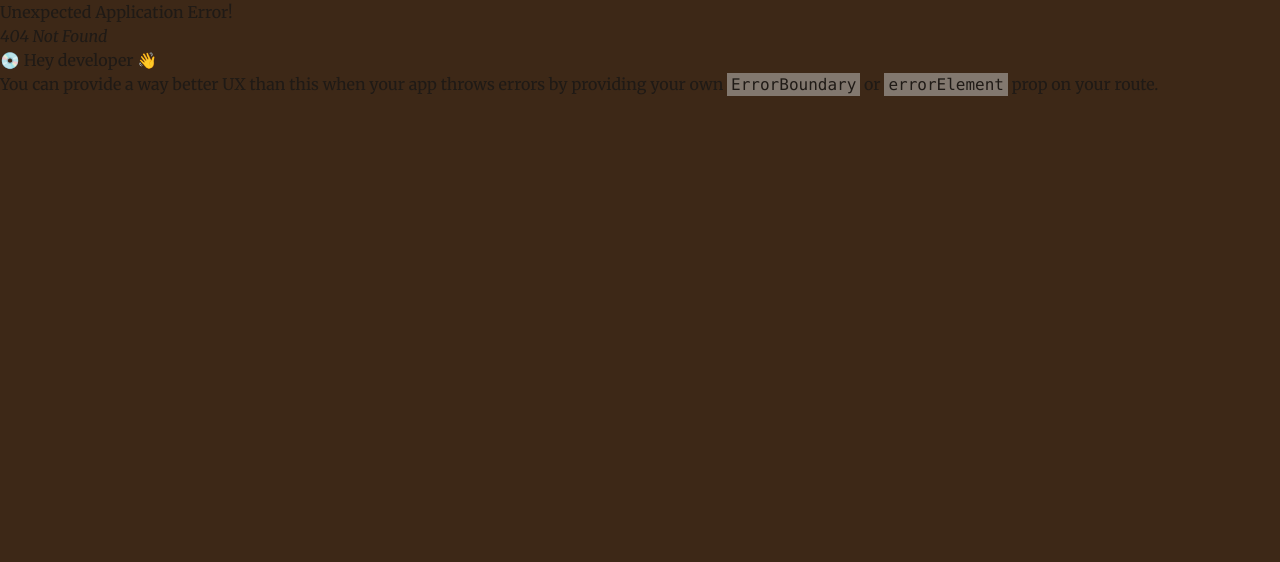
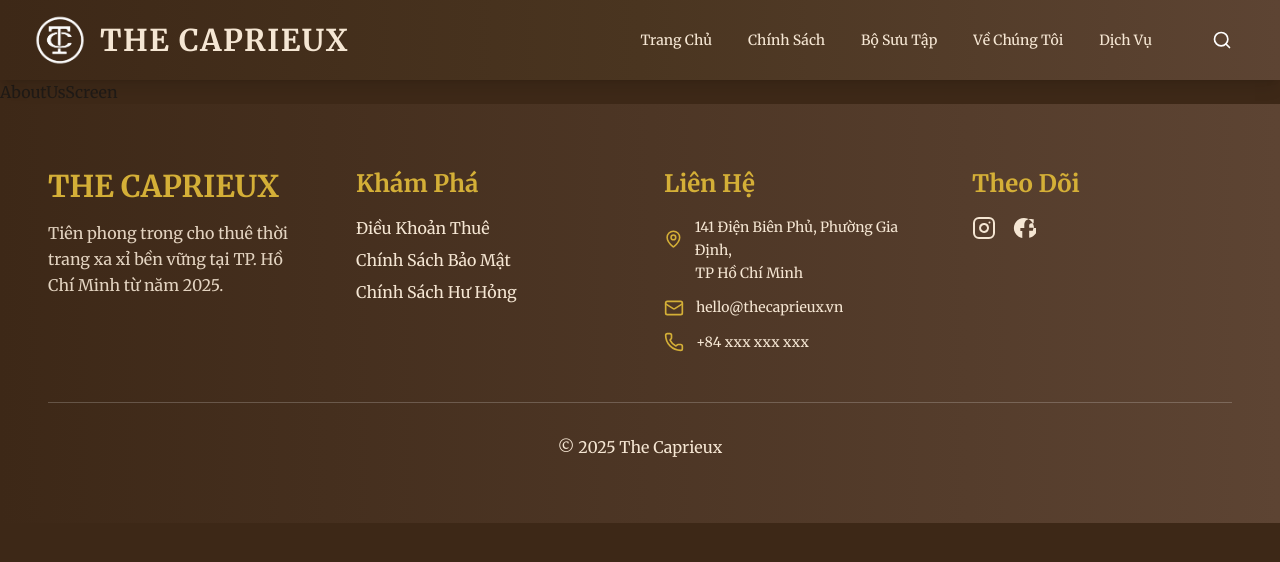
Before and after one commit to phglamm/caprieux, a React (Vite) app: page /about-us in a window 1280 px wide. Before the commit this address had no page. Shown: the top 562 px of the page. Built offline with nearby package versions, Linux system fonts and the light colour scheme.

Commit message:
fixing bug UI

```diff
--- a/src/components/Footer/Footer.jsx
+++ b/src/components/Footer/Footer.jsx
@@ -1,18 +1,19 @@
+import { Mail, Phone, MapPin, Instagram } from "lucide-react";
+
 const Footer = () => (
-  <footer className="w-full bg-gradient-to-r from-[#3d2817] to-[#5d4433] text-[#f5e6d3] py-16 px-6 lg:px-12">
+  <footer className="w-full bg-linear-to-r from-[#3d2817] to-[#5d4433] text-[#f5e6d3] py-16 px-6 lg:px-12">
     <div className="max-w-7xl mx-auto">
-      <div className="grid grid-cols-1 md:grid-cols-2 lg:grid-cols-4 gap-12">
-        <div>
-          <h3 className="text-3xl mb-4 text-[#d4af37] font-bold">
-            THE CAPRIEUX
-          </h3>
+      <div className="grid grid-cols-1 sm:grid-cols-2 lg:grid-cols-4 gap-12 items-start">
+        <div className="space-y-4">
+          <h3 className="text-3xl text-[#d4af37] font-bold">THE CAPRIEUX</h3>
           <p className="opacity-90 leading-relaxed">
             Tiên phong trong cho thuê thời trang xa xỉ bền vững tại TP. Hồ Chí
             Minh từ năm 2025.
           </p>
         </div>
-        <div>
-          {/* The component uses Tailwind CSS to style the content and make it responsive. */}
+
+        <div className="space-y-4">
+          <h4 className="text-2xl text-[#d4af37] font-bold">Khám Phá</h4>
           <ul className="space-y-2">
             <li>
               <a href="#" className="hover:text-[#d4af37] transition-colors">
@@ -31,21 +32,69 @@ const Footer = () => (
             </li>
           </ul>
         </div>
-        <div>
-          <h4 className="mb-4 text-[#d4af37] text-xl font-bold">Liên Hệ</h4>
-          <p className="leading-relaxed">
-            📍 TP. Hồ Chí Minh, Việt Nam
-            <br />
-            📧 hello@thecaprieux.vn
-            <br />
-            📱 +84 xxx xxx xxx
-          </p>
+
+        <div className="space-y-4">
+          <h4 className="text-2xl text-[#d4af37] font-bold">Liên Hệ</h4>
+          <ul className="space-y-3 text-sm leading-relaxed">
+            <li>
+              <div className="flex items-center gap-3">
+                <MapPin className="w-5 h-5 text-[#d4af37]" aria-hidden />
+                <span>141 Điện Biên Phủ, Phường Gia Định,</span>
+              </div>
+              <span className="ml-[12%]">TP Hồ Chí Minh</span>
+            </li>
+            <li className="flex items-center gap-3">
+              <Mail className="w-5 h-5 text-[#d4af37]" aria-hidden />
+              <a
+                href="mailto:hello@thecaprieux.vn"
+                className="hover:text-[#d4af37]"
+              >
+                hello@thecaprieux.vn
+              </a>
+            </li>
+            <li className="flex items-center gap-3">
+              <Phone className="w-5 h-5 text-[#d4af37]" aria-hidden />
+              <a href="tel:+84" className="hover:text-[#d4af37]">
+                +84 xxx xxx xxx
+              </a>
+            </li>
+          </ul>
+        </div>
+
+        <div className="space-y-4">
+          <h4 className="text-2xl text-[#d4af37] font-bold">Theo Dõi</h4>
+          <div className="flex items-center gap-4">
+            <a
+              href="#"
+              aria-label="Instagram"
+              className="hover:text-[#d4af37] transition-colors"
+            >
+              <Instagram className="w-6 h-6" />
+            </a>
+            <a
+              href="#"
+              aria-label="Facebook"
+              className="hover:text-[#d4af37] transition-colors"
+            >
+              {/* lucide doesn't have a branded Facebook icon by default; use generic Insta as placeholder or an SVG if needed */}
+              <svg
+                className="w-6 h-6"
+                viewBox="0 0 24 24"
+                fill="currentColor"
+                aria-hidden
+              >
+                <path d="M22 12.07C22 6.48 17.52 2 11.93 2 6.34 2 1.86 6.48 1.86 12.07c0 4.99 3.66 9.13 8.44 9.93v-7.03H8.36v-2.9h3.94V9.02c0-3.9 2.33-6.04 5.9-6.04 1.71 0 3.5.31 3.5.31v3.85h-1.97c-1.94 0-2.54 1.2-2.54 2.43v2.25h4.32l-.69 2.9h-3.63v7.03c4.78-.8 8.44-4.94 8.44-9.93z" />
+              </svg>
+            </a>
+          </div>
         </div>
       </div>
+
       <div className="text-center mt-12 pt-8 border-t border-white/20">
-        <p>© 2025 The Caprieux. Bảo lưu mọi quyền.</p>
+        <p>© 2025 The Caprieux</p>
       </div>
     </div>
   </footer>
 );
+
 export default Footer;
--- a/src/components/Header/Header.jsx
+++ b/src/components/Header/Header.jsx
@@ -10,7 +10,7 @@ const navigationItems = [
   { name: "Chính Sách", href: route.policy },
   { name: "Bộ Sưu Tập", href: route.bst },
   { name: "Về Chúng Tôi", href: route.aboutUs },
-  { name: "Liên Hệ", href: route.contact },
+  { name: "Dịch Vụ", href: route.service },
 ];
 
 const Header = ({ scrolled }) => {
--- a/src/main.jsx
+++ b/src/main.jsx
@@ -5,8 +5,10 @@ import App from "./App.jsx";
 import { Toaster } from "react-hot-toast";
 
 createRoot(document.getElementById("root")).render(
-  <StrictMode>
+  // <StrictMode>
+  <>
     <App />
     <Toaster />
-  </StrictMode>
+  </>
+  // </StrictMode>
 );
--- /dev/null
+++ b/src/pages/AboutUsScreen/AboutUsScreen.jsx
@@ -0,0 +1,5 @@
+import React from "react";
+
+export default function AboutUsScreen() {
+  return <div>AboutUsScreen</div>;
+}
--- /dev/null
+++ b/src/pages/ServicesScreen/ServicesScreen.jsx
@@ -0,0 +1,5 @@
+import React from "react";
+
+export default function ServicesScreen() {
+  return <div>ServicesScreen</div>;
+}
--- a/src/router/index.jsx
+++ b/src/router/index.jsx
@@ -6,4 +6,6 @@ export const route = {
   payment: "/payment/:productId",
   orderSuccess: "/order-success",
   orderFailed: "/order-failed",
+  service: "/service",
+  aboutUs: "/about-us",
 };
```
Also changed, not shown: src/router/router.jsx (+10 -0 lines).
